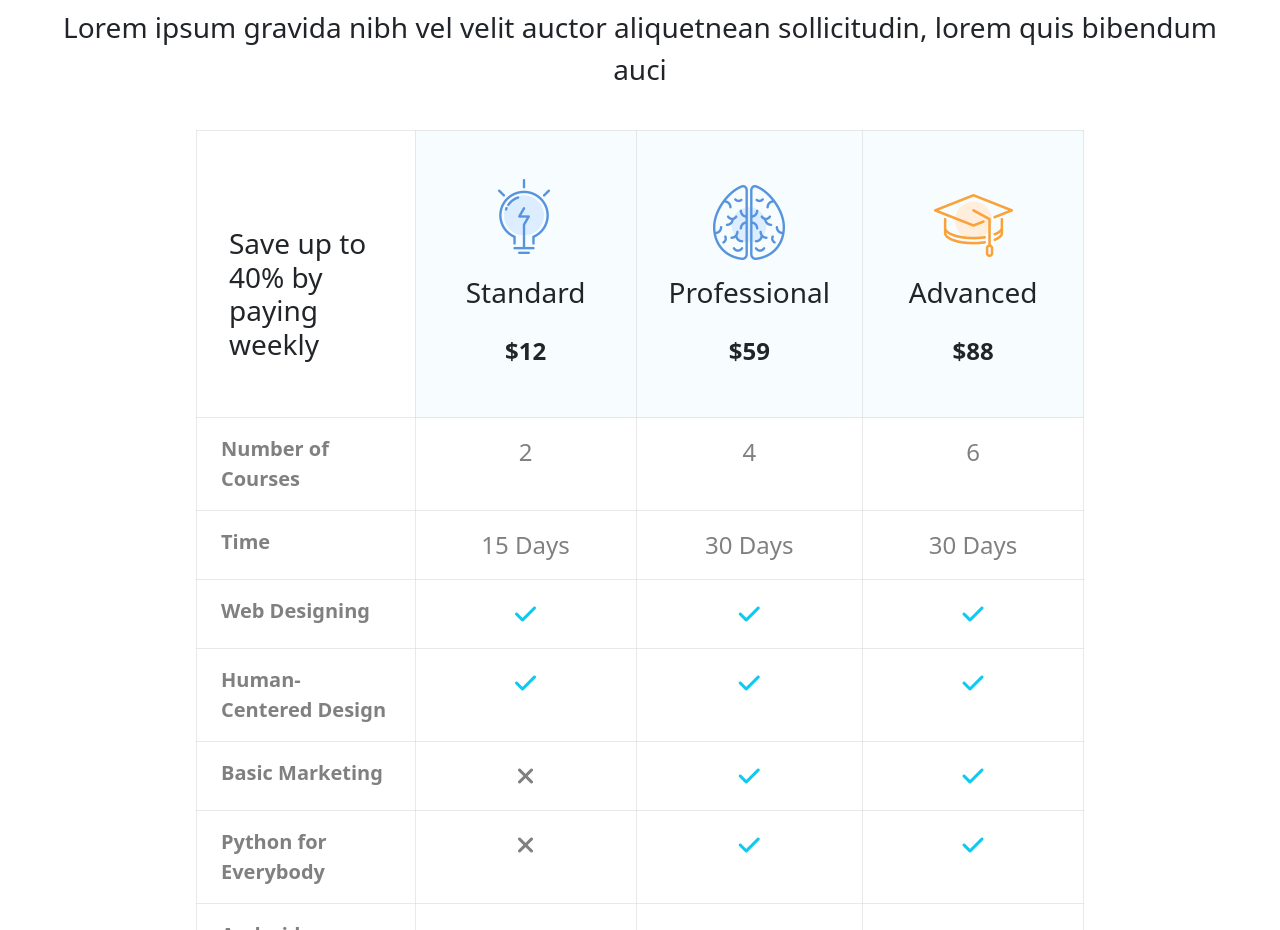
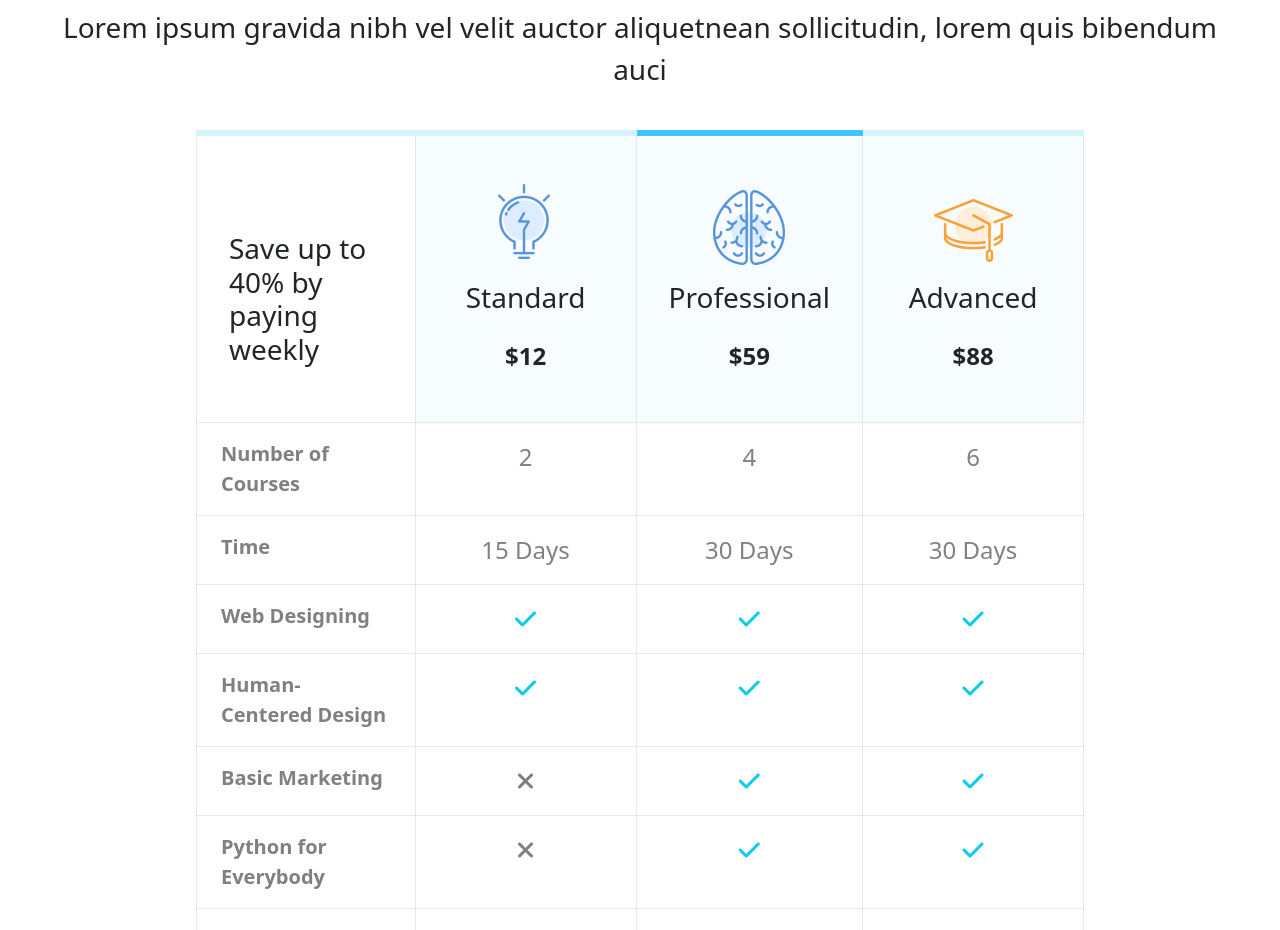
Before and after one commit to totarochristian/proj-html-vuejs, a Vue app: page / in a window 1280 px wide. Shown: the part 6820-7750 px from the top of the page. Built offline with nearby package versions, Linux system fonts and the light colour scheme.

Commit message:
Update pricing table component color styles

```diff
--- a/src/components/Main/PricingPlans/PricingTableComponent.vue
+++ b/src/components/Main/PricingPlans/PricingTableComponent.vue
@@ -58,6 +58,7 @@
 </script>
 
 <style lang="scss" scoped>
+  @use '../../../assets/styles/partial/variables' as *;
   #pricingTable{
     td,th{
       border: 1px solid rgba(211, 211, 211, 0.501);
@@ -71,5 +72,15 @@
     .text-grey{
       color: grey;
     }
+    thead{
+      tr{
+        th{
+          border-top: 6px solid #d6f2ff;
+        }
+        th:nth-child(3){
+          border-top-color: $buttonColor1;
+        }
+      }
+    }
   }
 </style>
```
